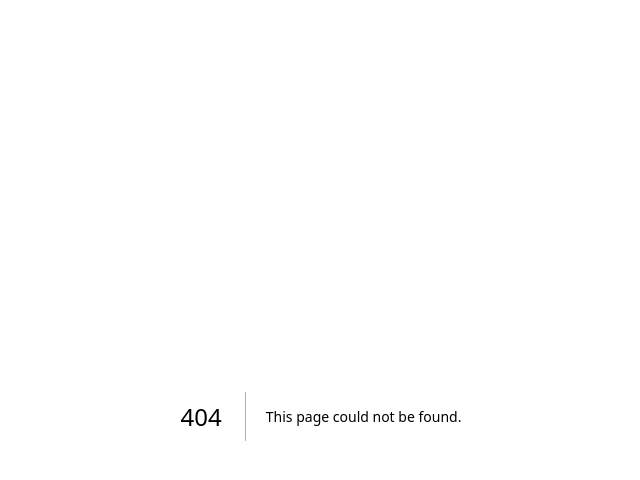
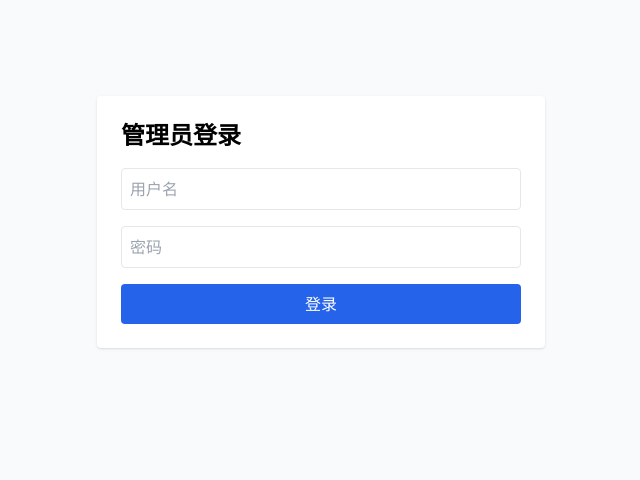
Before and after one commit to zzgpy1/zupu, a Next.js app: page /login in a window 1280 px wide. Before the commit this address had no page. Shown: the top 480 px of the page, without its empty margins (319-959 px from the left). Built offline with nearby package versions, Linux system fonts and the light colour scheme.

Commit message:
Create page.tsx

```diff
--- /dev/null
+++ b/src/app/login/page.tsx
@@ -0,0 +1,54 @@
+'use client';
+import { useState } from 'react';
+import { useRouter } from 'next/navigation';
+
+export default function LoginPage() {
+  const [username, setUsername] = useState('');
+  const [password, setPassword] = useState('');
+  const [error, setError] = useState('');
+  const router = useRouter();
+
+  const handleSubmit = async (e: React.FormEvent) => {
+    e.preventDefault();
+    const res = await fetch('/api/auth/login', {
+      method: 'POST',
+      headers: { 'Content-Type': 'application/json' },
+      body: JSON.stringify({ username, password }),
+    });
+    if (res.ok) {
+      router.push('/members');
+    } else {
+      const data = await res.json();
+      setError(data.error || '登录失败');
+    }
+  };
+
+  return (
+    <div className="max-w-md mx-auto mt-20 p-6 bg-white rounded shadow">
+      <h1 className="text-2xl font-bold mb-4">管理员登录</h1>
+      <form onSubmit={handleSubmit} className="space-y-4">
+        <input
+          type="text"
+          placeholder="用户名"
+          value={username}
+          onChange={(e) => setUsername(e.target.value)}
+          className="w-full border p-2 rounded"
+        />
+        <input
+          type="password"
+          placeholder="密码"
+          value={password}
+          onChange={(e) => setPassword(e.target.value)}
+          className="w-full border p-2 rounded"
+        />
+        {error && <p className="text-red-500">{error}</p>}
+        <button
+          type="submit"
+          className="w-full bg-blue-600 text-white py-2 rounded hover:bg-blue-700"
+        >
+          登录
+        </button>
+      </form>
+    </div>
+  );
+}
```
